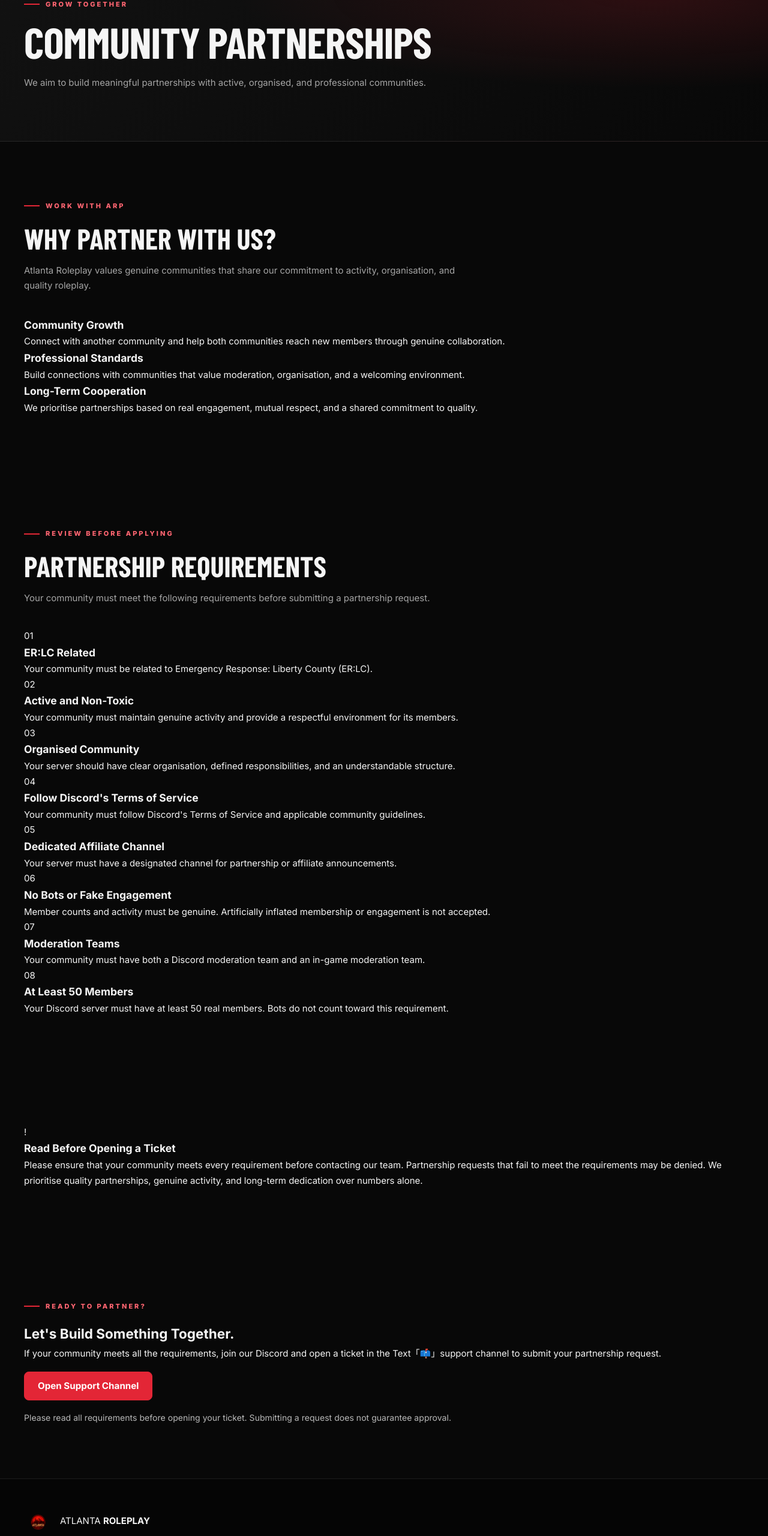
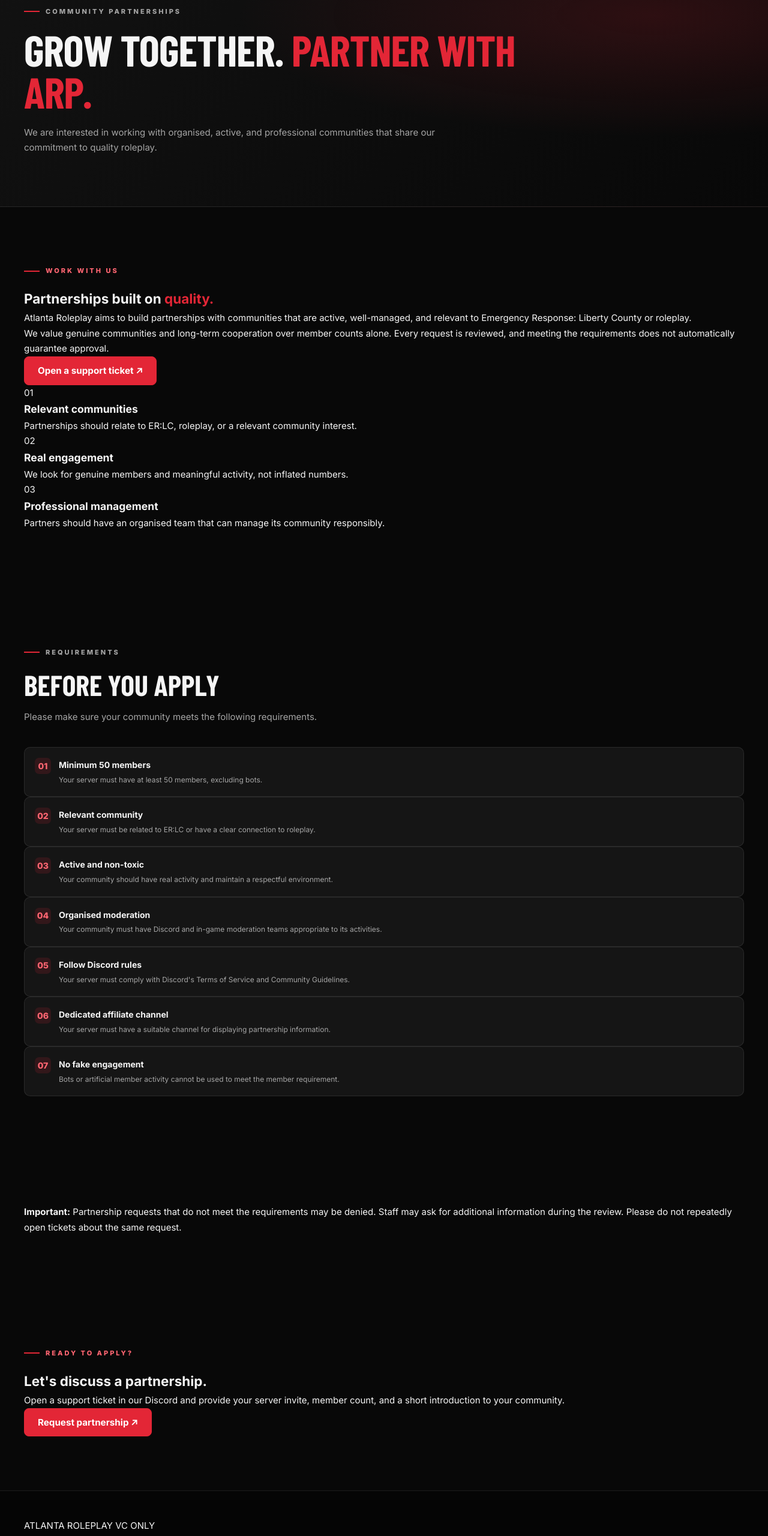
Before and after one commit to dhrishparikh-lgtm/atlanta-website, a plain HTML site: page partnerships.html in a window 1280 px wide. Shown: the part 216-2776 px from the top of the page at 60% size. Drawn offline with nearby package versions, Linux system fonts and the light colour scheme; a web font is replaced by a local one.

Commit message:
Update partnerships.html

```diff
--- a/partnerships.html
+++ b/partnerships.html
@@ -4,199 +4,127 @@
 <head>
   <meta charset="UTF-8">
   <meta name="viewport" content="width=device-width, initial-scale=1.0">
-    <meta name="theme-color" content="#090909">
-    <meta name="description" content="Explore partnership opportunities and requirements for Atlanta Roleplay | VC Only.">
+  <meta name="theme-color" content="#101010">
+  <meta name="description" content="Learn about partnership requirements and how to partner with Atlanta Roleplay.">
   <title>Partnerships | Atlanta Roleplay</title>
+  <link rel="icon" href="assets/ARP_Logo_Updated.webp">
   <link rel="stylesheet" href="styles.css">
+  <script src="script.js" defer></script>
 </head>
 <body>
-    <div class="page-loader" id="pageLoader">
-        <div class="loader-content">
-            <img src="assets/ARP_Logo_Updated.webp" alt="Atlanta Roleplay logo">
-            <div class="loader-line"></div>
-        </div>
-    </div>
-
   <header class="site-header">
-        <div class="container nav-container">
-            <a class="brand" href="index.html">
-                <img src="assets/ARP_Logo_Updated.webp" alt="Atlanta Roleplay logo">
-                <span>ATLANTA <strong>ROLEPLAY</strong></span>
+    <div class="header-inner">
+      <a class="brand" href="index.html" aria-label="Atlanta Roleplay home">
+        <img src="assets/ARP_Logo_Updated.webp" alt="Atlanta Roleplay logo" class="brand-logo">
+        <span class="brand-name">ATLANTA <b>ROLEPLAY</b><small>VC ONLY</small></span>
       </a>
-
-            <button class="menu-toggle" id="menuToggle" aria-label="Open navigation" aria-expanded="false" aria-controls="nav">
-                <span></span>
-                <span></span>
-                <span></span>
+      <button class="menu-toggle" id="menuToggle" type="button" aria-label="Open navigation menu" aria-controls="siteNav" aria-expanded="false">
+        <span></span><span></span><span></span>
       </button>
-
-            <nav class="nav" id="nav">
+      <nav class="nav" id="siteNav" aria-label="Main navigation">
         <a href="index.html">Home</a>
         <a href="about.html">About</a>
         <a href="leadership.html">Leadership</a>
         <a href="rules.html">Rules</a>
         <a href="applications.html">Applications</a>
-                <a href="partnerships.html" class="active">Partnerships</a>
+        <a href="partnerships.html">Partnerships</a>
         <a href="statistics.html">Statistics</a>
         <a href="contact.html">Contact</a>
-                <a class="nav-join" href="https://discord.gg/NE2Emkhc2H" target="_blank" rel="noopener noreferrer">Join Discord</a>
+        <a class="nav-join" href="https://discord.gg/NE2Emkhc2H" target="_blank" rel="noopener noreferrer">Join Discord <span aria-hidden="true">↗</span></a>
       </nav>
     </div>
   </header>
 
   <main>
     <section class="page-hero">
-            <div class="container reveal">
-                <span class="eyebrow">GROW TOGETHER</span>
-                <h1>COMMUNITY <span class="text-accent">PARTNERSHIPS</span></h1>
-                <p>We aim to build meaningful partnerships with active, organised, and professional communities.</p>
+      <div class="container">
+        <p class="eyebrow">COMMUNITY PARTNERSHIPS</p>
+        <h1>Grow together. <span class="accent">Partner with ARP.</span></h1>
+        <p class="page-intro">We are interested in working with organised, active, and professional communities that share our commitment to quality roleplay.</p>
       </div>
     </section>
 
     <section class="section">
       <div class="container">
-                <div class="section-heading reveal">
-                    <span class="eyebrow">WORK WITH ARP</span>
-                    <h2>Why <span class="text-accent">Partner With Us?</span></h2>
-                    <p>Atlanta Roleplay values genuine communities that share our commitment to activity, organisation, and quality roleplay.</p>
+        <div class="split-layout">
+          <div>
+            <p class="eyebrow">WORK WITH US</p>
+            <h2>Partnerships built on <span class="accent">quality.</span></h2>
+            <p>Atlanta Roleplay aims to build partnerships with communities that are active, well-managed, and relevant to Emergency Response: Liberty County or roleplay.</p>
+            <p>We value genuine communities and long-term cooperation over member counts alone. Every request is reviewed, and meeting the requirements does not automatically guarantee approval.</p>
+            <a class="button button-primary" href="https://discord.com/channels/1538727238290251886/1538727239850659909" target="_blank" rel="noopener noreferrer">Open a support ticket ↗</a>
           </div>
-
-                <div class="info-grid">
-                    <article class="info-card reveal">
-                        <h3>Community Growth</h3>
-                        <p>Connect with another community and help both communities reach new members through genuine collaboration.</p>
-                    </article>
-
-                    <article class="info-card reveal">
-                        <h3>Professional Standards</h3>
-                        <p>Build connections with communities that value moderation, organisation, and a welcoming environment.</p>
-                    </article>
-
-                    <article class="info-card reveal">
-                        <h3>Long-Term Cooperation</h3>
-                        <p>We prioritise partnerships based on real engagement, mutual respect, and a shared commitment to quality.</p>
-                    </article>
+          <div class="feature-panel">
+            <div class="feature-row">
+              <span class="feature-icon">01</span>
+              <div><h3>Relevant communities</h3><p>Partnerships should relate to ER:LC, roleplay, or a relevant community interest.</p></div>
+            </div>
+            <div class="feature-row">
+              <span class="feature-icon">02</span>
+              <div><h3>Real engagement</h3><p>We look for genuine members and meaningful activity, not inflated numbers.</p></div>
+            </div>
+            <div class="feature-row">
+              <span class="feature-icon">03</span>
+              <div><h3>Professional management</h3><p>Partners should have an organised team that can manage its community responsibly.</p></div>
+            </div>
+          </div>
         </div>
       </div>
     </section>
 
-        <section class="section section-alt">
+    <section class="section section-muted">
       <div class="container">
-                <div class="section-heading reveal">
-                    <span class="eyebrow">REVIEW BEFORE APPLYING</span>
-                    <h2>Partnership <span class="text-accent">Requirements</span></h2>
-                    <p>Your community must meet the following requirements before submitting a partnership request.</p>
+        <div class="section-heading">
+          <p class="eyebrow">REQUIREMENTS</p>
+          <h2>Before you apply</h2>
+          <p>Please make sure your community meets the following requirements.</p>
         </div>
 
         <div class="requirements-list">
-                    <article class="requirement-card reveal">
-                        <span class="requirement-number">01</span>
-                        <div>
-                            <h3>ER:LC Related</h3>
-                            <p>Your community must be related to Emergency Response: Liberty County (ER:LC).</p>
-                        </div>
-                    </article>
-
-                    <article class="requirement-card reveal">
-                        <span class="requirement-number">02</span>
-                        <div>
-                            <h3>Active and Non-Toxic</h3>
-                            <p>Your community must maintain genuine activity and provide a respectful environment for its members.</p>
-                        </div>
-                    </article>
-
-                    <article class="requirement-card reveal">
-                        <span class="requirement-number">03</span>
-                        <div>
-                            <h3>Organised Community</h3>
-                            <p>Your server should have clear organisation, defined responsibilities, and an understandable structure.</p>
-                        </div>
-                    </article>
-
-                    <article class="requirement-card reveal">
-                        <span class="requirement-number">04</span>
-                        <div>
-                            <h3>Follow Discord's Terms of Service</h3>
-                            <p>Your community must follow Discord's Terms of Service and applicable community guidelines.</p>
-                        </div>
-                    </article>
-
-                    <article class="requirement-card reveal">
-                        <span class="requirement-number">05</span>
-                        <div>
-                            <h3>Dedicated Affiliate Channel</h3>
-                            <p>Your server must have a designated channel for partnership or affiliate announcements.</p>
-                        </div>
-                    </article>
-
-                    <article class="requirement-card reveal">
-                        <span class="requirement-number">06</span>
-                        <div>
-                            <h3>No Bots or Fake Engagement</h3>
-                            <p>Member counts and activity must be genuine. Artificially inflated membership or engagement is not accepted.</p>
-                        </div>
-                    </article>
-
-                    <article class="requirement-card reveal">
-                        <span class="requirement-number">07</span>
-                        <div>
-                            <h3>Moderation Teams</h3>
-                            <p>Your community must have both a Discord moderation team and an in-game moderation team.</p>
-                        </div>
-                    </article>
-
-                    <article class="requirement-card reveal">
-                        <span class="requirement-number">08</span>
-                        <div>
-                            <h3>At Least 50 Members</h3>
-                            <p>Your Discord server must have at least 50 real members. Bots do not count toward this requirement.</p>
-                        </div>
-                    </article>
+          <div class="requirement-item"><span class="requirement-check">01</span><div><h3>Minimum 50 members</h3><p>Your server must have at least 50 members, excluding bots.</p></div></div>
+          <div class="requirement-item"><span class="requirement-check">02</span><div><h3>Relevant community</h3><p>Your server must be related to ER:LC or have a clear connection to roleplay.</p></div></div>
+          <div class="requirement-item"><span class="requirement-check">03</span><div><h3>Active and non-toxic</h3><p>Your community should have real activity and maintain a respectful environment.</p></div></div>
+          <div class="requirement-item"><span class="requirement-check">04</span><div><h3>Organised moderation</h3><p>Your community must have Discord and in-game moderation teams appropriate to its activities.</p></div></div>
+          <div class="requirement-item"><span class="requirement-check">05</span><div><h3>Follow Discord rules</h3><p>Your server must comply with Discord's Terms of Service and Community Guidelines.</p></div></div>
+          <div class="requirement-item"><span class="requirement-check">06</span><div><h3>Dedicated affiliate channel</h3><p>Your server must have a suitable channel for displaying partnership information.</p></div></div>
+          <div class="requirement-item"><span class="requirement-check">07</span><div><h3>No fake engagement</h3><p>Bots or artificial member activity cannot be used to meet the member requirement.</p></div></div>
         </div>
       </div>
     </section>
 
     <section class="section">
       <div class="container">
-                <div class="rules-warning reveal">
-                    <span class="warning-symbol">!</span>
-                    <div>
-                        <h3>Read Before Opening a Ticket</h3>
-                        <p>Please ensure that your community meets every requirement before contacting our team. Partnership requests that fail to meet the requirements may be denied. We prioritise quality partnerships, genuine activity, and long-term dedication over numbers alone.</p>
-                    </div>
+        <div class="notice-panel">
+          <strong>Important:</strong> Partnership requests that do not meet the requirements may be denied. Staff may ask for additional information during the review. Please do not repeatedly open tickets about the same request.
         </div>
       </div>
     </section>
 
-        <section class="section section-cta">
-            <div class="container cta-content reveal">
-                <span class="eyebrow">READY TO PARTNER?</span>
-                <h2>Let's Build Something <span class="text-accent">Together.</span></h2>
-                <p>If your community meets all the requirements, join our Discord and open a ticket in the Text「📫」support channel to submit your partnership request.</p>
-                <a class="button button-primary" href="https://discord.com/channels/1538727238290251886/1538727239850659909" target="_blank" rel="noopener noreferrer">Open Support Channel</a>
-                <p class="small-note">Please read all requirements before opening your ticket. Submitting a request does not guarantee approval.</p>
+    <section class="section">
+      <div class="container">
+        <div class="cta-panel">
+          <div>
+            <p class="eyebrow">READY TO APPLY?</p>
+            <h2>Let's discuss a partnership.</h2>
+            <p>Open a support ticket in our Discord and provide your server invite, member count, and a short introduction to your community.</p>
+          </div>
+          <a class="button button-primary" href="https://discord.com/channels/1538727238290251886/1538727239850659909" target="_blank" rel="noopener noreferrer">Request partnership ↗</a>
+        </div>
       </div>
     </section>
   </main>
 
   <footer class="site-footer">
-        <div class="container footer-content">
-            <a class="brand footer-brand" href="index.html">
-                <img src="assets/ARP_Logo_Updated.webp" alt="Atlanta Roleplay logo">
-                <span>ATLANTA <strong>ROLEPLAY</strong></span>
-            </a>
-
-            <p>Atlanta Roleplay | VC Only. Built for the community.</p>
-
+    <div class="container footer-inner">
+      <a class="footer-brand" href="index.html">ATLANTA ROLEPLAY <span>VC ONLY</span></a>
+      <p>Built for realistic roleplay. Powered by community.</p>
       <div class="footer-links">
-                <a href="https://discord.gg/NE2Emkhc2H" target="_blank" rel="noopener noreferrer">Discord</a>
-                <a href="https://www.roblox.com/share/g/12836689" target="_blank" rel="noopener noreferrer">Roblox Group</a>
+        <a href="about.html">About</a>
+        <a href="rules.html">Rules</a>
+        <a href="contact.html">Contact</a>
       </div>
-
-            <p class="copyright">&copy; <span id="year"></span> Atlanta Roleplay. All rights reserved.</p>
+      <p class="copyright">© <span data-year></span> Atlanta Roleplay. All rights reserved.</p>
     </div>
   </footer>
-
-    <script src="script.js"></script>
 </body>
 </html>
```
Lines whose indentation alone changed are shown as unchanged.
